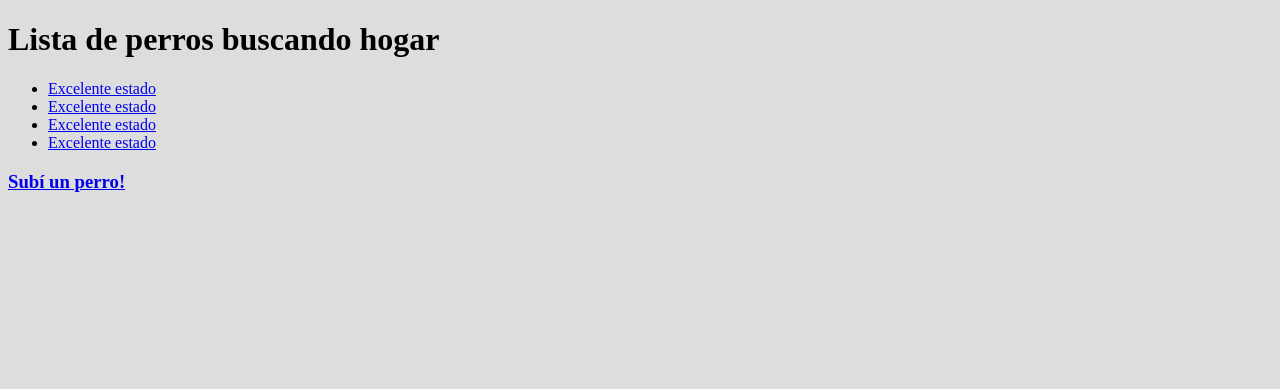
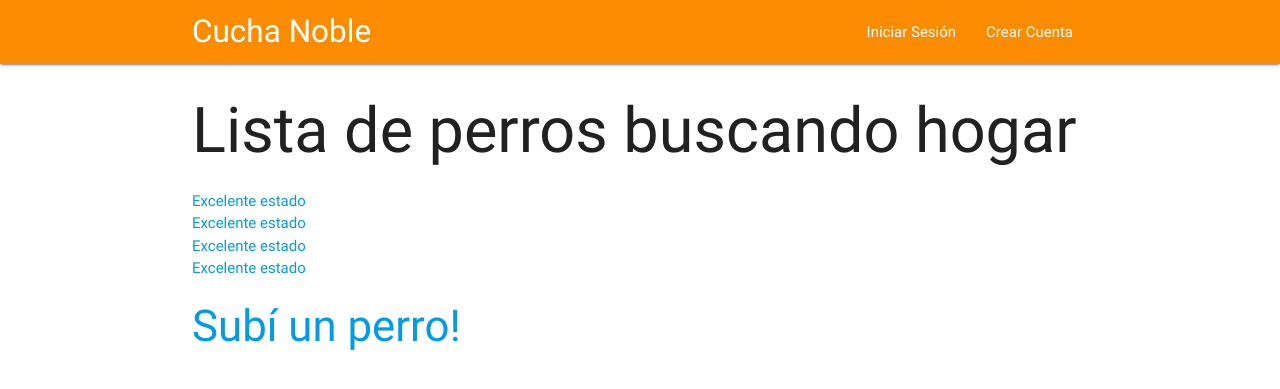
Before and after one commit to FacundoAlvarado9/cuchanoble-backend, a Django app: page /perros/ in a window 1280 px wide. Shown: the top 389 px of the page. Run offline with Django 3.2, Linux system fonts and the light colour scheme; data comes from the database, SQL or seed files in the repository; both versions use the stored data as it was after the commit; some libraries are stand-ins or nearby versions.

Commit message:
Added HTML&CSS frontend

```diff
--- a/cuchanoble/urls.py
+++ b/cuchanoble/urls.py
@@ -22,7 +22,7 @@ from perros import views as perrosviews
 urlpatterns = [
     url(r'^admin/', admin.site.urls),
     url(r'^', include("perros.urls", namespace="perros")),
-	url(r'^accounts/', include('allauth.urls')),
+	url(r'^accounts/', include('allauth.urls'),),
 
 
 ]
--- a/static/perros/style.css
+++ b/static/perros/style.css
@@ -1,3 +1,7 @@
-body {
-	background-color: #ddd;
+/*.brand-logo {
+	margin-left: 30px;
+}*/
+
+.mainsection{
+	height: 60vh;
 }
--- a/templates/account/login.html
+++ b/templates/account/login.html
@@ -6,7 +6,7 @@
 {% block head_title %}{% trans "Sign In" %}{% endblock %}
 
 {% block content %}
-
+<div class="container">
     <h1>{% trans "Inicia Sesión" %}</h1>
 
     {% get_providers as socialaccount_providers %}
@@ -44,4 +44,6 @@
 
     <a href="{% provider_login_url "facebook" method="oauth2" %}">Ingresar con facebook</a>
 
+</div>
+
 {% endblock %}
--- a/templates/base.html
+++ b/templates/base.html
@@ -3,14 +3,42 @@
 	<title>{% block title %} Cucha Noble {% endblock title %} </title>
 
 {% load static %}
-	<link rel="stylesheet" type="text/css" href="{% static "perros/style.css" %}">
+	 <link rel="stylesheet" type="text/css" href="{% static "perros/style.css" %}">
+
+	<!-- MATERIALIZE CSS -->
+	<link rel="stylesheet" href="https://cdnjs.cloudflare.com/ajax/libs/materialize/0.100.2/css/materialize.min.css">
+
+	<!-- MATERIALIZE JS-->
+	<script src="https://cdnjs.cloudflare.com/ajax/libs/materialize/0.100.2/js/materialize.min.js"></script>
+	<!--Import Google Icon Font-->
+	<link href="https://fonts.googleapis.com/icon?family=Material+Icons" rel="stylesheet">
+
+	<!--Let browser know website is optimized for mobile-->
+	<meta name="viewport" content="width=device-width, initial-scale=1.0"/>
+
+
+<!-- Header -> Navbar -->
+	<header>
+		<nav class="orange darken-1">
+			<div class="nav-wrapper container">
+				<a href="{% url "perros:index" %}" class="brand-logo">Cucha Noble</a>
+				<ul id="nav-mobile" class="right hide-on-med-and-down">
+					<li><a href="{% url "account_login" %}">Iniciar Sesión</a></li>
+					<li><a href="{% url "account_signup" %}">Crear Cuenta</a></li>
+				</ul>
+			</div>
+		</nav>
+	</header>
+
 
 
 <body class="body-cas">
-	<div class="content">
+	<!--Import jQuery before materialize.js-->
+	<script type="text/javascript" src="https://code.jquery.com/jquery-3.2.1.min.js"></script>
+	<script type="text/javascript" src="js/materialize.min.js"></script>
+<div class="container">
 		{% block content %}
 		{% endblock content %}
-	</div>
-
+</div>
 </body>
 </html>
```
Also changed, not shown: templates/account/signup.html (added, +24 -0 lines), templates/inicio.html (+12 -1 lines), db.sqlite3. Lines whose indentation alone changed are shown as unchanged.
